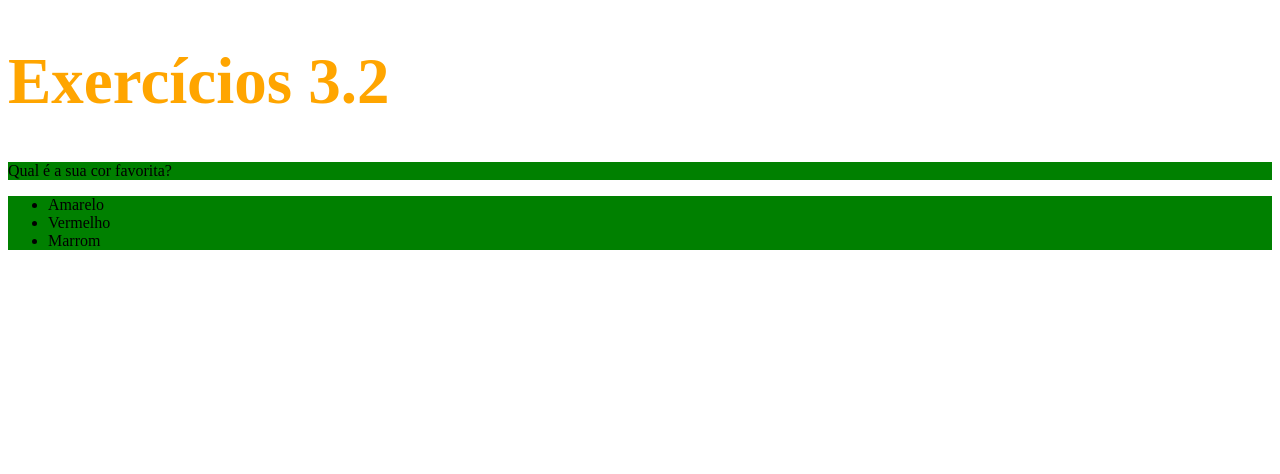
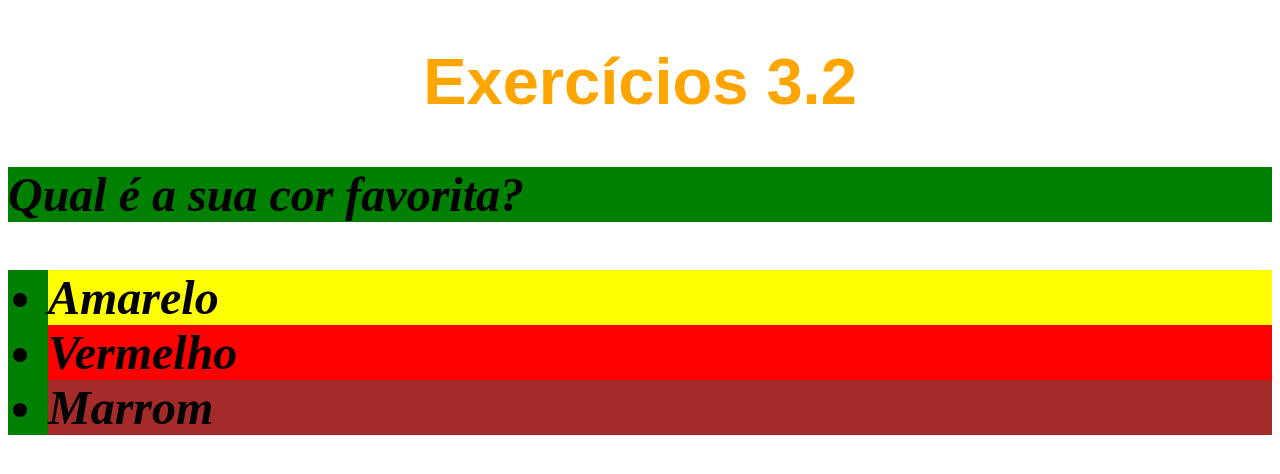
Before and after one commit to Gabriel0656/trybe-exercicios, a plain HTML site: page bloco-3-introducao-a-html-e-css/dia-2-html-css-primeiros-passos-em-css/introducao-CSS.html in a window 1280 px wide. Drawn offline with Linux system fonts and the light colour scheme.

Commit message:
atualiza exercicio

```diff
--- a/bloco-3-introducao-a-html-e-css/dia-2-html-css-primeiros-passos-em-css/introducao-CSS.html
+++ b/bloco-3-introducao-a-html-e-css/dia-2-html-css-primeiros-passos-em-css/introducao-CSS.html
@@ -5,24 +5,44 @@
     <title>HTML</title>
     <style>
 h1 {
+  font-family: sans-serif;
     font-size: 65px;
     color: orange;
+text-align: center;
   }
 ul {
-    background-color: blueviolet;
+    background-color: blueviolet;   ;
+  text-decoration: solid;
   }
  .list-style {
     background-color: green;
+font-weight: 600;
+font-size: 3em;
+font-style: oblique;
  }
+body {
+
+      font-size: 16px;
+}
+ .yellow {
+   background-color: yellow;
+ }
+ .red {
+   background-color: red;
+ }
+ .brown {
+   background-color: brown;
+ }
+
  </style>
 </head>
   <body>
     <h1>Exercícios 3.2</h1>
     <p class="list-style">Qual é a sua cor favorita?</p>
     <ul class="list-style">
-      <li>Amarelo</li>
-      <li>Vermelho</li>
-      <li>Marrom</li>
+      <li class="yellow">Amarelo</li>
+      <li class="red">Vermelho</li>
+      <li class="brown">Marrom</li>
     </ul>
   </body>
 </html>
```
Lines whose indentation alone changed are shown as unchanged.
